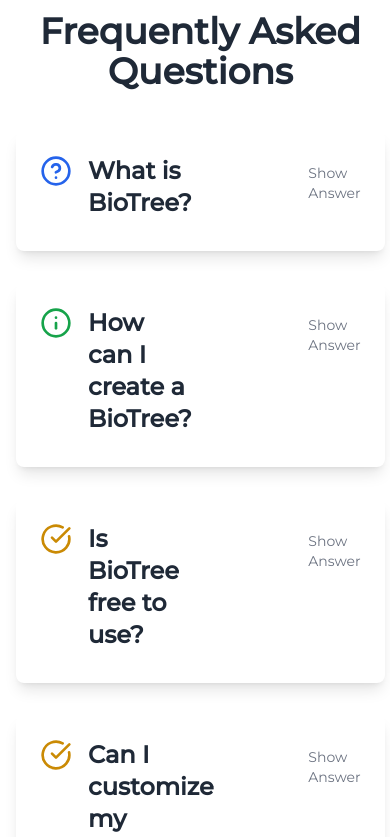
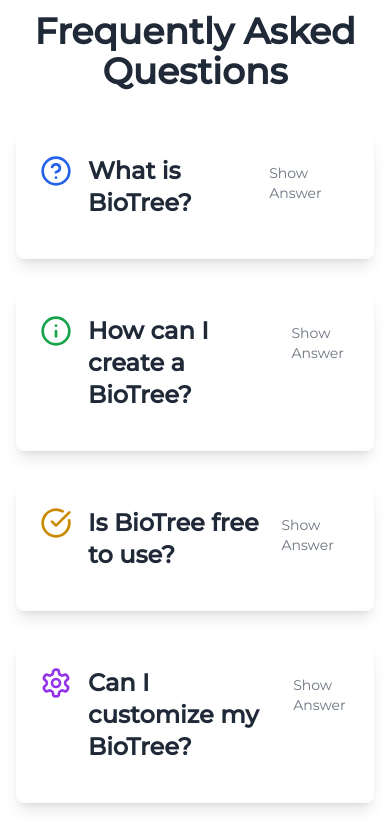
Before and after one commit to subhadipbhowmik/bio-branch, a Next.js app in the folder site/: page / in a window 390 px wide. Shown: the part 2280-3117 px from the top of the page. Built offline with nearby package versions, Linux system fonts and the light colour scheme.

Commit message:
Fix FAQ UI and added toggle functionality on mobile devices

```diff
--- a/site/components/Faq.js
+++ b/site/components/Faq.js
@@ -1,5 +1,5 @@
 import React, { useState } from 'react';
-import { HelpCircle, Info, CheckCircle, XCircle } from 'lucide-react';
+import { HelpCircle, Info, CheckCircle, Settings } from 'lucide-react';
 
 const Faq = () => {
   const [activeIndex, setActiveIndex] = useState(null);
@@ -20,7 +20,7 @@
     },
     {
       question: 'How can I create a BioTree?',
-      answer: 'To create your BioTree, simply sign up, create an account, and start adding your social media links to your profile. It’s quick and easy!',
+      answer: 'To create your BioTree, simply sign up, create an account, and start adding your social media links to your profile. It\'s quick and easy!',
       icon: <Info className="w-8 h-8 text-green-600" />
     },
     {
@@ -31,7 +31,7 @@
     {
       question: 'Can I customize my BioTree?',
       answer: 'Absolutely! You can customize the appearance of your BioTree by selecting from various themes and layouts to match your personal style or brand.',
-      icon: <CheckCircle className="w-8 h-8 text-yellow-600" />
+      icon: <Settings className="w-8 h-8 text-purple-600" />
     }
   ];
 
@@ -42,15 +42,16 @@
         {faqData.map((faq, index) => (
           <div
   key={index}
-            className={`faq-item-container bg-white rounded-lg shadow-lg p-6 flex transition-transform transform
+  className={`faq-item-container bg-white rounded-lg shadow-lg p-6 transition-transform transform
   cursor-pointer hover:scale-105 hover:shadow-xl hover:bg-gray-50 duration-300 ease-in-out
   ${activeIndex === index ? 'bg-gray-100 border border-gray-300' : ''}`}
   onMouseEnter={() => handleMouseEnter(index)}
   onMouseLeave={handleMouseLeave}
+  onClick={() => setActiveIndex(activeIndex === index ? null : index)} // Add this line
 >
-            <div className="flex items-start mb-2 space-x-4">
+  <div className="flex items-start mb-4 space-x-4 justify-between">
+  <div className='flex'>
     <div className="flex-shrink-0">
-                {/* Inline style for 360-degree rotation */}
       <span
         style={{
           display: 'inline-block',
@@ -61,18 +62,18 @@
         {faq.icon}
       </span>
     </div>
-              <div>
-                <h3 className="text-2xl font-semibold text-gray-800">{faq.question}</h3>
+
+      <h3 className="text-2xl font-semibold text-gray-800 ml-4">{faq.question}</h3>
     </div>
+    <span className="text-sm text-gray-500 mt-2 ml-auto">{activeIndex === index ? 'Hide' : 'Show'} Answer</span>
   </div>
   <div
     className={`overflow-hidden transition-all duration-700 ease-in-out
       ${activeIndex === index ? 'max-h-[200px] opacity-100' : 'max-h-0 opacity-0'}`}
     style={{ height: activeIndex === index ? 'auto' : '0px' }}
   >
-              <p className="text-gray-600 leading-relaxed transition-opacity duration-500">{faq.answer}</p>
+    <p className="text-gray-600 leading-relaxed transition-opacity duration-500 ml-12">{faq.answer}</p>
   </div>
-            <span className="text-sm text-gray-500 mt-2">{activeIndex === index ? 'Hide' : 'Show'} Answer</span>
 </div>
         ))}
       </div>
```
Lines whose indentation alone changed are shown as unchanged.
